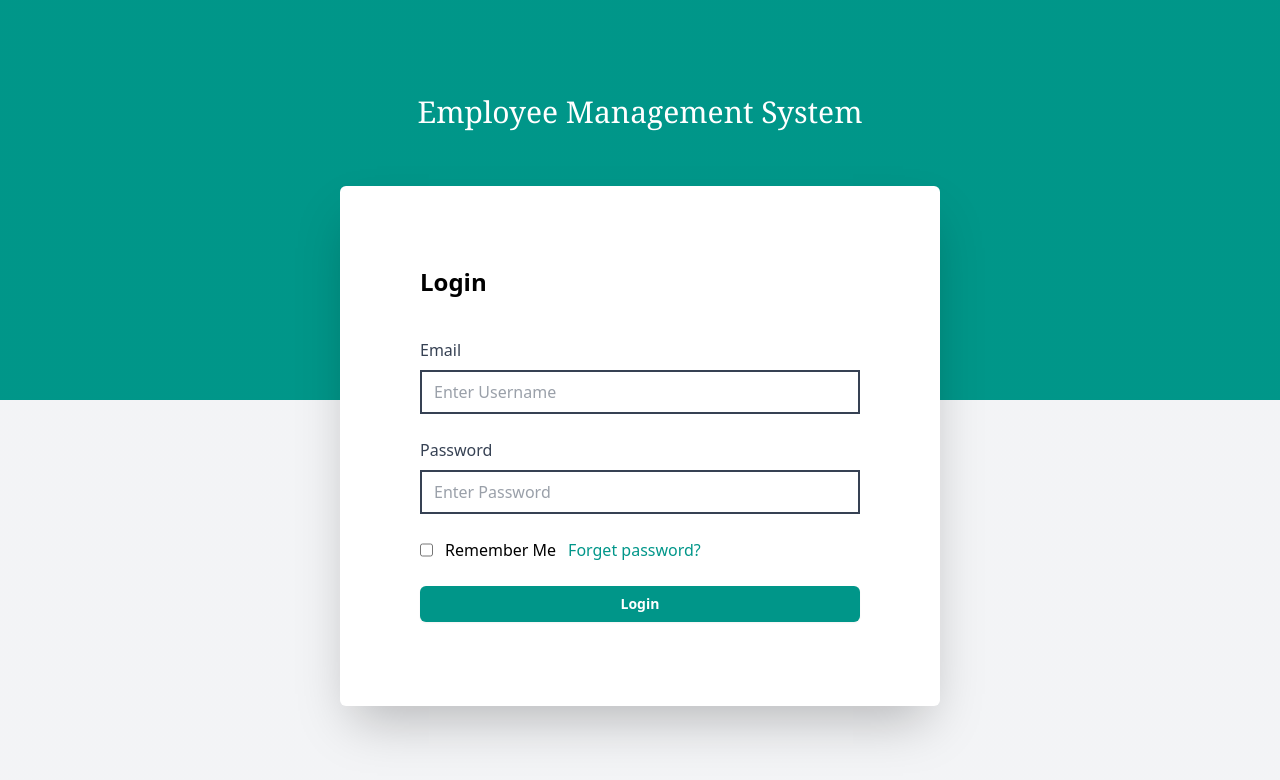
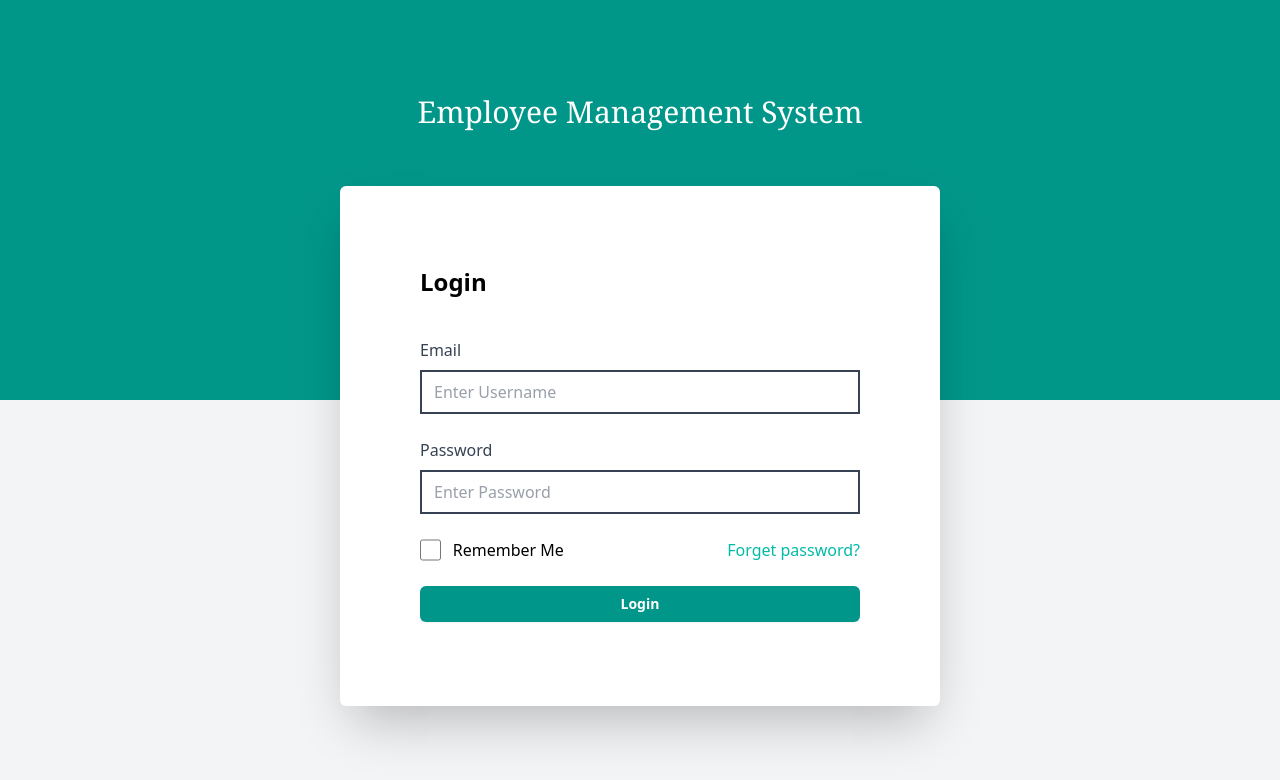
Before and after one commit to akshi-ch06/EMS-Project, a React (Vite) app: page /login in a window 1280 px wide. Shown: the top 780 px of the page. Built offline with nearby package versions, Linux system fonts and the light colour scheme.

Commit message:
Updated forget password text at the end of the div.

```diff
--- a/src/pages/Login.tsx
+++ b/src/pages/Login.tsx
@@ -139,9 +139,20 @@ const Login = () => {
                     flex-row
                     gap-3
                     ">
-                        <input type="checkbox"/>
-                        <p>Remember Me</p>
-                        <p className="text-teal-600">Forget password?</p>
+                        <input
+                        type="checkbox"
+                        className="
+                        w-[5%]
+                        "/>
+                        <p className="
+                        w-[50%]
+                        ">Remember Me</p>
+                        <p className="
+                        w-[45%]
+                        flex
+                        justify-end
+                        text-teal-500
+                        ">Forget password?</p>
                     </div>
                     <button
                     className="
```
